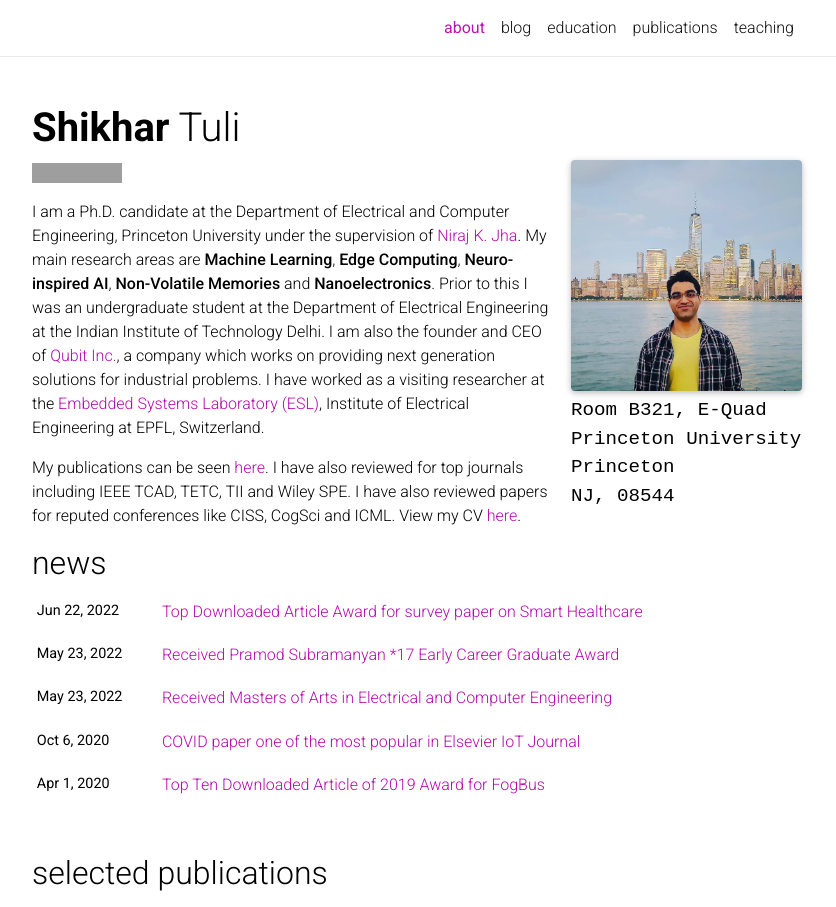
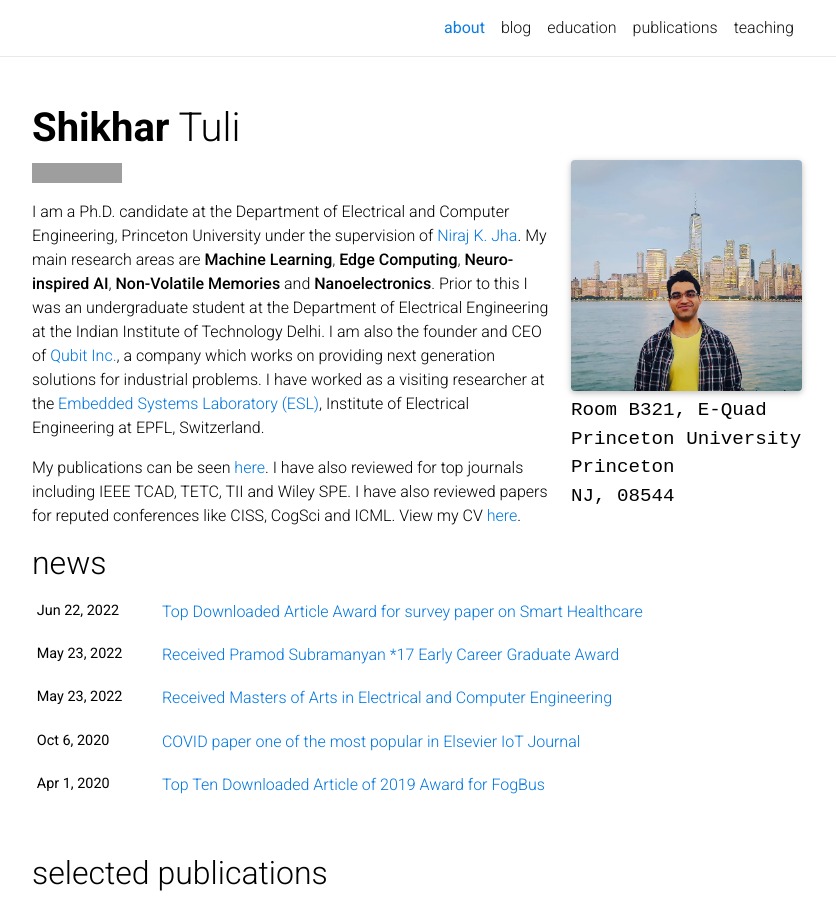
Before and after one commit to shikhartuli/shikhartuli.github.io, a Jekyll site: the page built from _pages/about.md, in a window 1280 px wide and 1400 px high. Shown: the top 907 px of the window, without its empty margins (223-1059 px from the left). Built offline with Jekyll 4.4.1, drawn with Linux system fonts in a browser that asks for light colours; nearby versions of some CDN libraries; a style sheet for code colours, icons or effects is not loaded; grey boxes are pictures that could not be loaded.

Commit message:
Update _themes.scss

```diff
--- a/_sass/_themes.scss
+++ b/_sass/_themes.scss
@@ -5,8 +5,8 @@
 :root {
   --global-bg-color: #{$white-color};
   --global-text-color: #{$black-color};
-  --global-theme-color: #{$purple-color};
-  --global-hover-color: #{$light-purple-color};
+  --global-theme-color: #{$blue-color};
+  --global-hover-color: #{$light-blue-color};
   --global-footer-bg-color: #{$grey-color-dark};
   --global-footer-text-color: #{$grey-color-light};
   --global-footer-link-color: #{$white-color};
```
